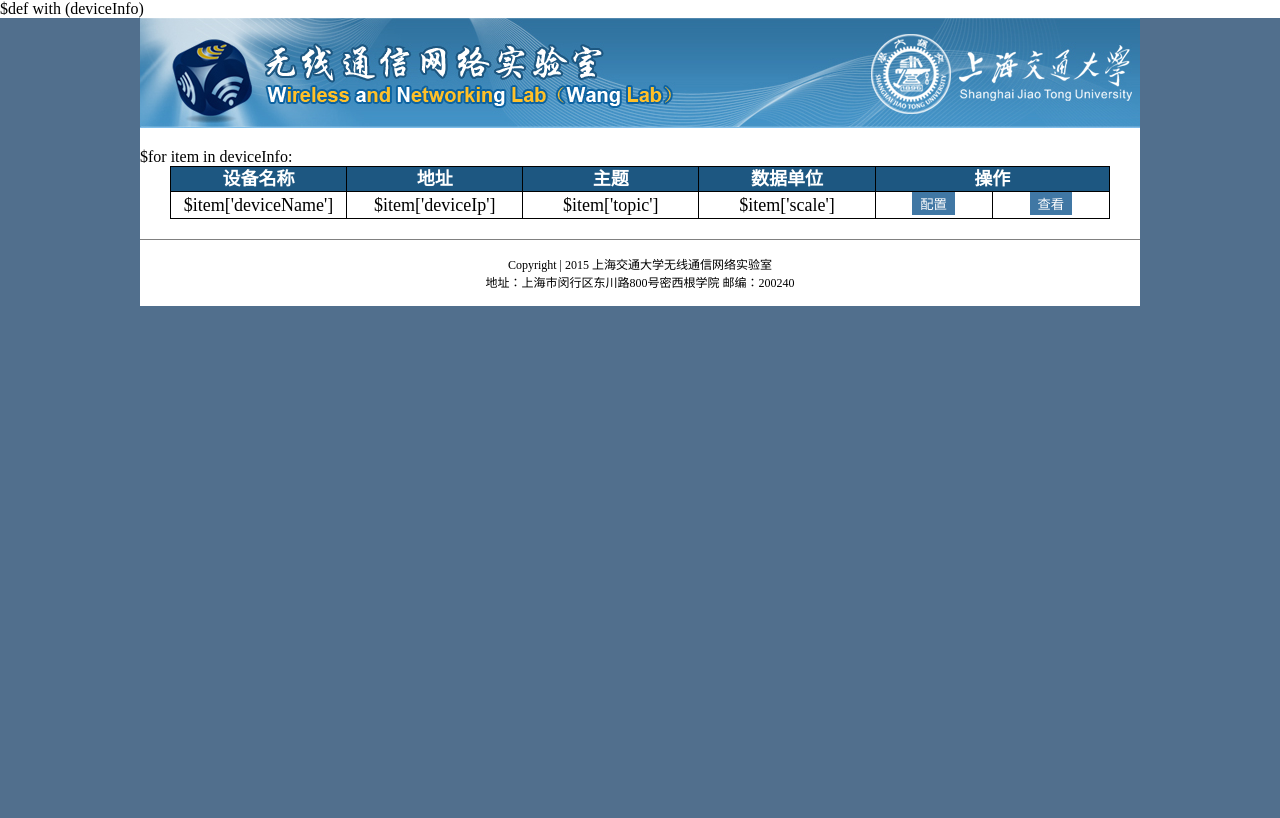
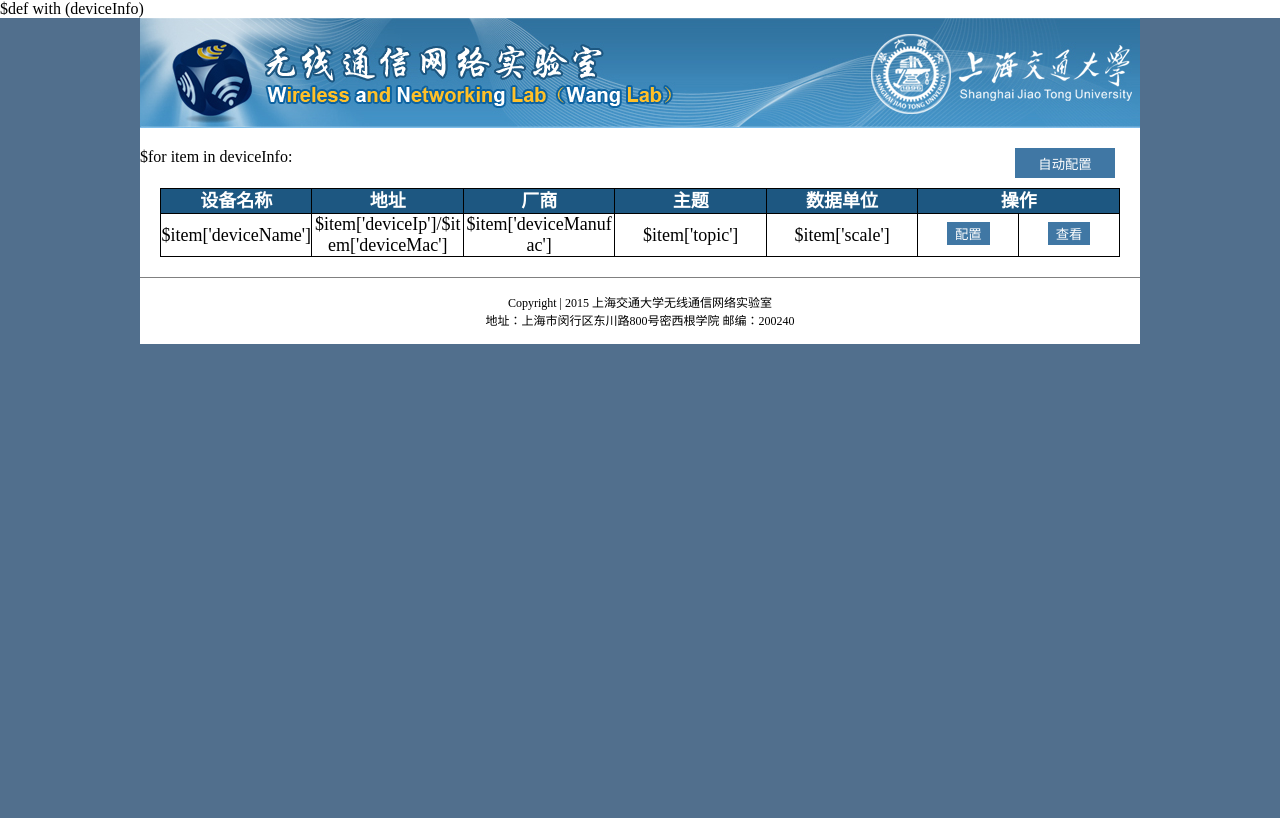
Before and after one commit to mly-zju/MQTT-Gateway-Web-page, a Python web app: template templates/index.html in a window 1280 px wide. Run offline with Jinja, Linux system fonts and the light colour scheme; the template is opened without the code that fills it, so the values that code supplies are empty.

Commit message:
added mac&manu query, also begin to add self config

```diff
--- a/deviceData.txt
+++ b/deviceData.txt
@@ -1,3 +1,4 @@
 ["192.168.0.2",10.5,12.0,13.5,13.6,13.9,14.2,14.5,18.3,19.4,20.5,22.1,25.1,26.1,26.4,27.4,28.9,29.0,30.1,26.1,24.2,20.1,19.5,17.4,15.1]
 ["192.168.0.3", 104, 200, 308, 500, 300, 201, 98, 9999]
-["127.0.0.1", 1222, 1222, 1222]
+["127.0.0.1", 1222, 1222, 1222, 1222, 1222, 1222, 1222]
+["127.0.0.1", 1222]
--- a/deviceInfo.txt
+++ b/deviceInfo.txt
@@ -1 +1 @@
-[{"topic": "", "deviceName": "", "scale": " /", "deviceId": 0, "deviceIp": "192.168.0.2"}, {"topic": "", "deviceName": "", "scale": "/", "deviceId": 1, "deviceIp": "192.168.0.3"}, {"deviceName": "", "scale": "/", "deviceMac": "bc:67:1c:40:78:d5", "deviceIp": "127.0.0.1", "topic": "", "deviceId": 2, "deviceManufac": "Cisco"}]
+[{"deviceName": "", "scale": "a/hour", "deviceMac": "bc:67:1c:40:78:d5", "currentTime": "", "deviceIp": "192.168.0.2", "topic": "a", "deviceId": 0, "deviceManufac": "Cisco"}, {"deviceName": "", "scale": "a/day", "deviceMac": "bc:67:1c:40:78:d5", "currentTime": "", "deviceIp": "192.168.0.3", "topic": "a", "deviceId": 1, "deviceManufac": "Cisco"}, {"deviceName": "", "scale": "\u6444\u6c0f\u5ea6/day", "deviceMac": "bc:67:1c:40:78:d5", "deviceIp": "127.0.0.1", "currentTime": "", "topic": "temperature", "deviceId": 2, "deviceManufac": "Cisco"}]
--- a/fileHandler.py
+++ b/fileHandler.py
@@ -48,7 +48,6 @@
             limit=24
         elif xScale=='day':
             limit=7
-        print limit
         with open(self.path,'r') as f:
             lineContents=f.readlines()
             line=self.readData(lineNum)
--- a/static/css/main.css
+++ b/static/css/main.css
@@ -5,12 +5,12 @@
 .wrapper-index{ height:100%; }
 .logo{ width:1000px; height:110px; background:url(../img/logo.jpg); background-size:cover; margin:0 auto; }
 .body{ width:1000px; margin:0 auto; padding:20px 0; background-color:white; }
-.config{ margin:0 auto; border-collapse:collapse; font-family:'微软雅黑'; font-size:18px; table-layout:fixed; width:940px;}
-.config th{ width:150px; height:20px; line-height:20px; padding:2px 0; background-color:rgb(29,87,129); color:white; border:1px solid black; }
+.self-config{border:none;background-color:rgb(64,119,164);color:white;padding:2px 8px;margin-bottom:10px;float:right;margin-right:25px;width:100px;height:30px;}
+.config{ margin:0 auto; border-collapse:collapse; font-family:'微软雅黑'; font-size:18px; table-layout:fixed; width:960px;}
+.config th{ width:150px; line-height:20px; padding:2px 0; background-color:rgb(29,87,129); color:white; border:1px solid black; }
 .config th.config-operate{ width:200px; }
-.config tr td{ background-color:white; text-align:center; border:1px solid black;overflow:hidden; text-overflow:clip;}
+.config tr td{ background-color:white; text-align:center; border:1px solid black;overflow:hidden;word-wrap:break-word;}
 .config tr button{ background-color:rgb(64,119,164); color:white; border:none; padding:2px 8px; margin-bottom:3px; }
-.check-button a{ text-decoration:none; color:white; display:block; }
 .footer{ border-top:1px solid gray; width:1000px; margin:0 auto; padding:15px 0; text-align:center; background-color:white; font-size:12px; }
 
 .nav{ width:800px; height:30px; margin:0 auto; list-style:none; }
@@ -19,8 +19,11 @@
 			border-right:1px solid white; }
 .nav li.mine-display{ background-color:red; }
 
-.config-layer{ display:none;position:fixed;z-index:2;left:0;right:0;top:0;bottom:0;background-color:gray;opacity:0.98;}
-.config-wrapper{position:absolute;left:0;right:0;top:0;bottom:0;margin:auto;width:300px;height:380px;text-align:center;background-color:white; padding:10px; border-radius:8px;}
+.config-layer,.self-config-layer{ display:none;position:fixed;z-index:2;left:0;right:0;top:0;bottom:0;background-color:gray;opacity:0.98;}
+.config-wrapper,.self-config-wrapper{position:absolute;left:0;right:0;top:0;bottom:0;margin:auto;width:300px;height:380px;text-align:center;background-color:white; padding:10px; border-radius:8px;}
 .config-wrapper label{display:inline-block;width:100px;margin-bottom:5px;}
 .config-wrapper input{width:190px;margin-bottom:5px;padding:0 10px; font-size:16px;}
+.config-wrapper select{width:100px;font-size:16px;text-align:center; margin-bottom:5px; padding:0 10px;}
 .config-wrapper .config-yes{width:80px;margin-top:10px; background-color:rgb(81,111,141); color:white; border:none;}
+
+.self-config-add,.self-config-yes{margin:10px auto;background-color:rgb(81,111,141); color:white; border:none;padding:2px 8px;}
--- a/static/js/main.js
+++ b/static/js/main.js
@@ -1,25 +1,42 @@
-$(document).ready(function(){
-	var addItem=$('.add-item');
-	var table=$('.config');
-	var configLayer=$('.config-layer');
-	var configItems=configLayer.find('.config-input');
-	var deviceId=configLayer.find('.config-id').eq(0);
-	table.on('click','.config-button',function(e){
-		var tmp=$(this).closest('tr');
-		var items=tmp.find('td');
-		configLayer.css('display','block');
-		for(var i=0;i<3;i++){
+$(document).ready(function() {
+  var table = $('.config').eq(0);
+  var selfOn = $('.self-config').eq(0);
+  var configLayer = $('.config-layer').eq(0);
+  var configItems = configLayer.find('.config-input');
+  var deviceId = configLayer.find('.config-id').eq(0);
+  var selfConfigLayer = $('.self-config-layer').eq(0);
+  table.on('click', '.config-button', function(e) {
+    var tmp = $(this).closest('tr');
+    var items = tmp.find('td');
+    configLayer.css('display', 'block');
+    for (var i = 0; i < 4; i++) {
       configItems.eq(i).val(items.eq(i).text());
     }
-		var scale=items.eq(3).text().split('/');
-		configItems.eq(3).val(scale[1]);
-		configItems.eq(4).val(scale[0]);
-		var id=tmp.find('.check-button a').attr('href').split('=')[1];
+    var scale = items.eq(4).text().split('/');
+    configItems.eq(5).val(scale[0]);
+    var id = tmp.find('.check-button')[0].dataset.checkid;
     deviceId.val(id);
   });
-	configLayer.on('click',function(e){
-		if(e.target==e.currentTarget){
-			configLayer.css('display','none');
+  table.on('click', '.check-button', function(e) {
+    var tmp = $(this).closest('tr');
+    var items = tmp.find('td');
+    if (items.eq(3).text() != '' && items.eq(4).text().split('/')[0] != '' && items.eq(4).text().split('/')[1] != '') {
+      window.location.assign('/check?deviceId=' + e.target.dataset.checkid);
+    } else {
+      alert('请补全主题和数据单位！');
+    }
+  });
+  configLayer.on('click', function(e) {
+    if (e.target == e.currentTarget) {
+      configLayer.css('display', 'none');
+    }
+  });
+  selfOn.click(function() {
+    selfConfigLayer.css('display', 'block');
+  });
+  selfConfigLayer.on('click', function(e) {
+    if (e.target == e.currentTarget) {
+      selfConfigLayer.css('display', 'none');
     }
   });
 });
--- a/templates/index.html
+++ b/templates/index.html
@@ -12,10 +12,12 @@
 		<div class='logo'>
 		</div>
 		<div class='body'>
+			<button class='self-config'>自动配置</button>
 			<table class='config'>
 				<tr>
 					<th>设备名称</th>
 					<th>地址</th>
+					<th>厂商</th>
 					<th>主题</th>
 					<th>数据单位</th>
 					<th class='config-operate' colspan='2'>操作</th>
@@ -24,14 +26,15 @@
 				$for item in deviceInfo:
 					<tr>
 						<td>$item['deviceName']</td>
-						<td>$item['deviceIp']</td>
+						<td>$item['deviceIp']/$item['deviceMac']</td>
+						<td>$item['deviceManufac']</td>
 						<td>$item['topic']</td>
 						<td>$item['scale']</td>
 						<td>
 						<button class='config-button'>配置</button>
 							</td>
 							<td>
-						<button class='check-button'><a href='/check?deviceId=$item["deviceId"]'>查看</a></button>
+						<button class='check-button' data-checkid=$item["deviceId"]>查看</button>
 							</td>
 					</tr>
 
@@ -47,8 +50,12 @@
 				<form action='/index' method='POST' class='config-form'>
 					<label>设备名称:</label><input type='text' name='deviceName' class='config-input'/><br/>
 					<label>地址:</label><input type='text' disabled='disabled' class='config-input'/><br/>
+					<label>厂商:</label><input type='text' disabled='disalbed' class='config-input'/><br/>
 					<label>主题:</label><input type='text' name='topic' class='config-input'/><br/>
-					<label>数据单位(x轴):</label><input type='text' name='xscale' class='config-input'/><br/>
+					<label>数据单位(x轴):</label><br/><select name='xscale' class='config-input'>
+						<option value='day'>day</option>
+						<option value='hour'>hour</option>
+					</select><br/>
 					<label>数据单位(y轴):</label><input type='text' name='yscale' class='config-input'/><br/>
 					<input type='submit' value='确定' class='config-yes'/>
 					<input type='hidden' name='deviceId' class='config-id'/>
@@ -56,6 +63,13 @@
 			</div>
 		</div>
 
+	  <div class='self-config-layer'>
+			<div class='self-config-wrapper'>
+				<button class='self-config-add'>增加规则</button><br/>
+				<button class='self-config-yes'>确定</button>
+			</div>
+		</div>
+
 	</div>
 	<script src='static/js/main.js' type='text/javascript'></script>
 </body>
```
Also changed, not shown: server.py (+15 -2 lines), 2 other files. Lines whose indentation alone changed are shown as unchanged.
